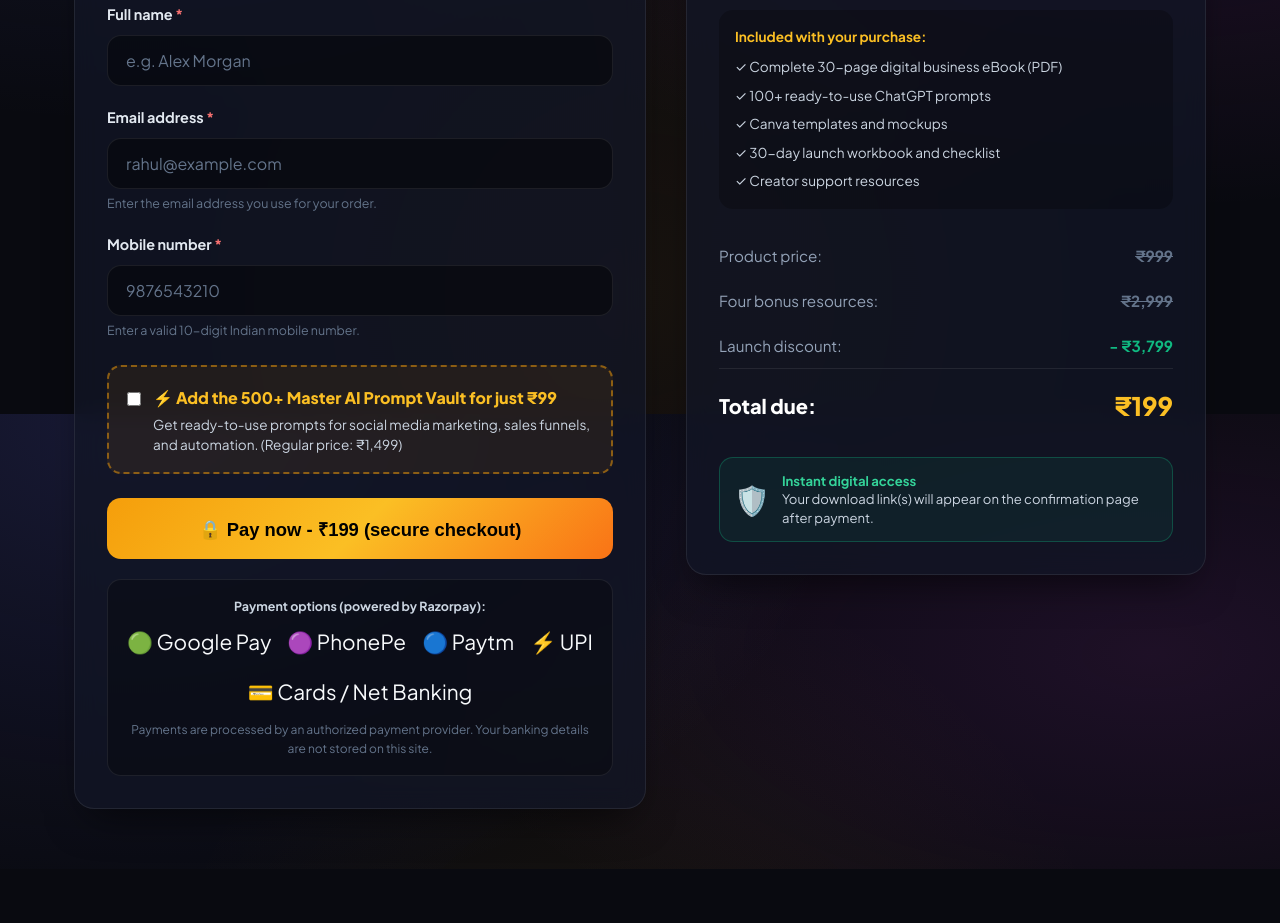
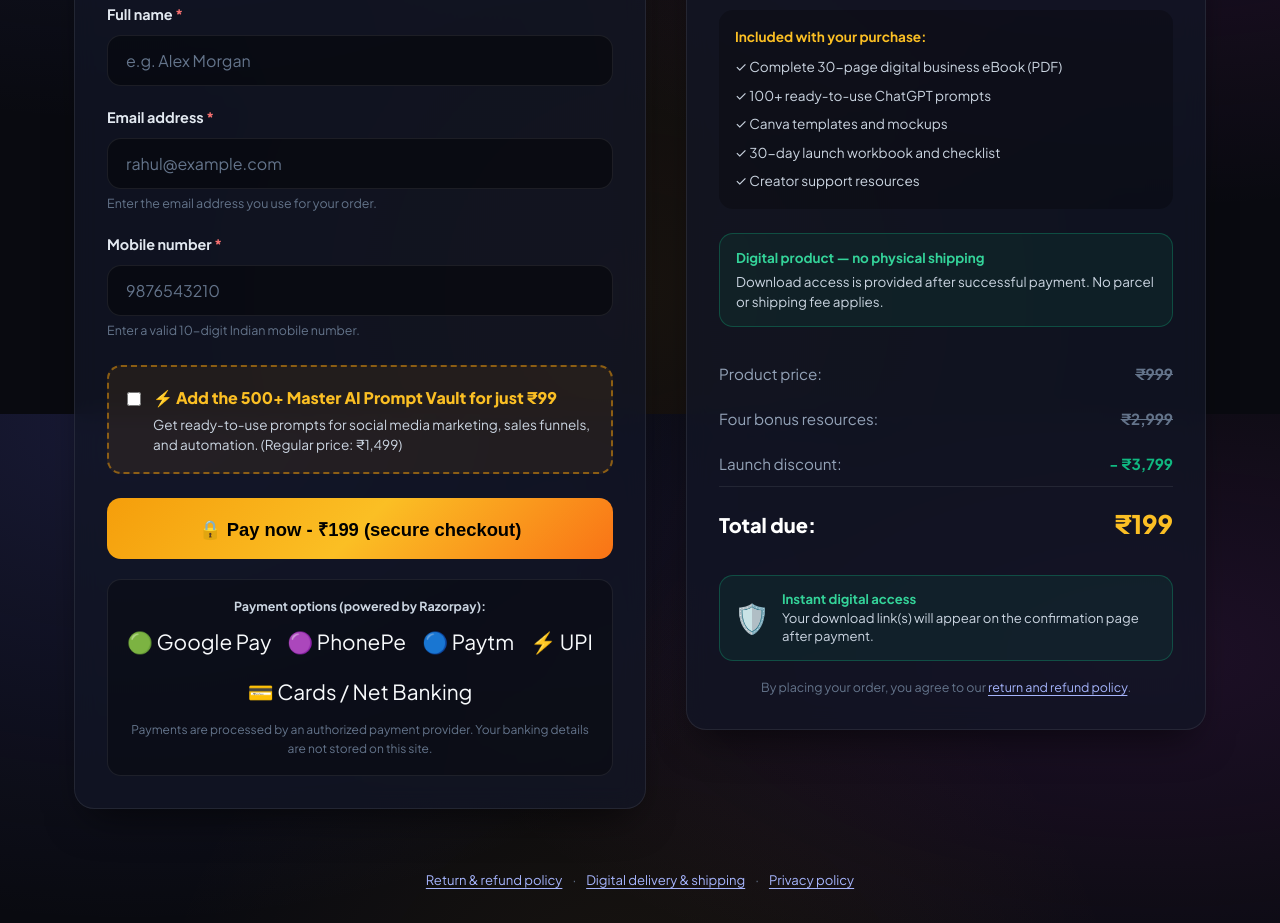
Before and after one commit to ajzcoding1/skilldhan, a website: page public/checkout.html in a window 1280 px wide. Shown: the part 386-1309 px from the top of the page. Before the commit the page ends 1255 px from the top, so only its background shows below. Drawn offline with Linux system fonts and the light colour scheme; no server answers.

Commit message:
Website update

```diff
--- a/public/checkout.html
+++ b/public/checkout.html
@@ -17,7 +17,7 @@
   <link rel="preconnect" href="https://fonts.googleapis.com">
   <link rel="preconnect" href="https://fonts.gstatic.com" crossorigin>
   <link rel="stylesheet" href="https://fonts.googleapis.com/css2?family=Hind:wght@400;500;600;700&family=Plus+Jakarta+Sans:wght@400;500;600;700;800;900&display=swap">
-  <link rel="stylesheet" href="/css/style.css?v=20261104-live">
+  <link rel="stylesheet" href="/css/style.css?v=20261107-checkout">
 </head>
 <body style="background-color: var(--bg-primary);">
 
@@ -136,6 +136,11 @@
           </ul>
         </div>
 
+        <div class="checkout-delivery-note" role="note">
+          <strong>Digital product — no physical shipping</strong>
+          <span>Download access is provided after successful payment. No parcel or shipping fee applies.</span>
+        </div>
+
         <!-- Price Breakdown Table -->
         <table class="summary-table">
           <tr>
@@ -168,11 +173,20 @@
             Your download link(s) will appear on the confirmation page after payment.
           </div>
         </div>
+        <p class="checkout-policy">By placing your order, you agree to our <a href="/terms#refund-policy">return and refund policy</a>.</p>
 
       </div>
 
     </div>
   </div>
+
+  <footer class="checkout-footer">
+    <a href="/terms#refund-policy">Return &amp; refund policy</a>
+    <span aria-hidden="true">·</span>
+    <a href="/terms#digital-products">Digital delivery &amp; shipping</a>
+    <span aria-hidden="true">·</span>
+    <a href="/privacy">Privacy policy</a>
+  </footer>
 
   <!-- Demo Mode Payment Simulation Modal -->
   <div id="demo-payment-modal" role="dialog" aria-modal="true" aria-labelledby="demo-modal-title" style="display:none; position:fixed; top:0; left:0; width:100%; height:100%; background:rgba(0,0,0,0.85); z-index:9999; align-items:center; justify-content:center; padding:20px;">
@@ -201,6 +215,6 @@
   <!-- Analytics & Event Tracking -->
   <script src="/js/tracking.js"></script>
   <!-- Checkout Interaction Script -->
-  <script src="/js/checkout.js?v=20261104-live"></script>
+  <script src="/js/checkout.js?v=20261107-checkout"></script>
 </body>
 </html>
--- a/public/css/style.css
+++ b/public/css/style.css
@@ -1037,6 +1037,49 @@ h1, h2, h3, h4 {
   padding: 32px;
   box-shadow: var(--shadow-card);
   backdrop-filter: blur(12px);
+}
+
+.checkout-delivery-note {
+  display: flex;
+  flex-direction: column;
+  gap: 4px;
+  margin-bottom: 24px;
+  padding: 14px 16px;
+  border: 1px solid rgba(16, 185, 129, 0.3);
+  border-radius: var(--radius-md);
+  background: rgba(16, 185, 129, 0.08);
+  color: #cbd5e1;
+  font-size: 0.84rem;
+  line-height: 1.5;
+}
+
+.checkout-delivery-note strong {
+  color: #34d399;
+}
+
+.checkout-policy {
+  margin-top: 16px;
+  color: var(--text-dim);
+  font-size: 0.78rem;
+  text-align: center;
+}
+
+.checkout-policy a,
+.checkout-footer a {
+  color: #a5b4fc;
+  text-underline-offset: 3px;
+}
+
+.checkout-footer {
+  display: flex;
+  justify-content: center;
+  align-items: center;
+  flex-wrap: wrap;
+  gap: 10px;
+  padding: 0 16px 32px;
+  color: var(--text-dim);
+  font-size: 0.82rem;
+  text-align: center;
 }
 
 .form-group {
--- a/server.js
+++ b/server.js
@@ -258,7 +258,7 @@ const PRODUCT_CONFIG = {
     price: Number(process.env.ORDER_BUMP_PRICE || '99')
   },
   support: {
-    email: process.env.SUPPORT_EMAIL || 'support@skilldhan.shop',
+    email: process.env.SUPPORT_EMAIL || 'shoppingdebraj@gmail.com',
     storeName: process.env.STORE_NAME || 'Skilldhan'
   },
   tracking: {
```
Also changed, not shown: EC2_DEPLOYMENT_GUIDE.md (+1 -1 lines), public/index.html (+4 -4 lines), public/privacy.html (+2 -2 lines), public/success.html (+1 -1 lines), public/terms.html (+9 -9 lines), 2 other files.
